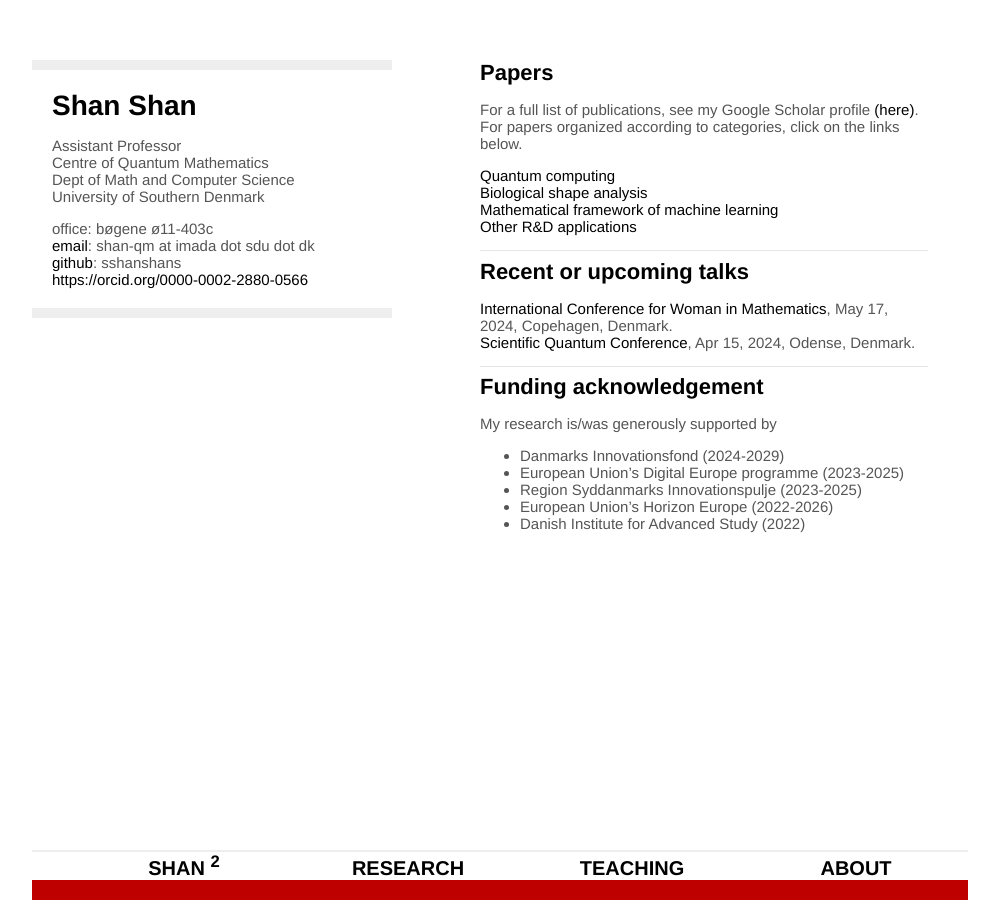
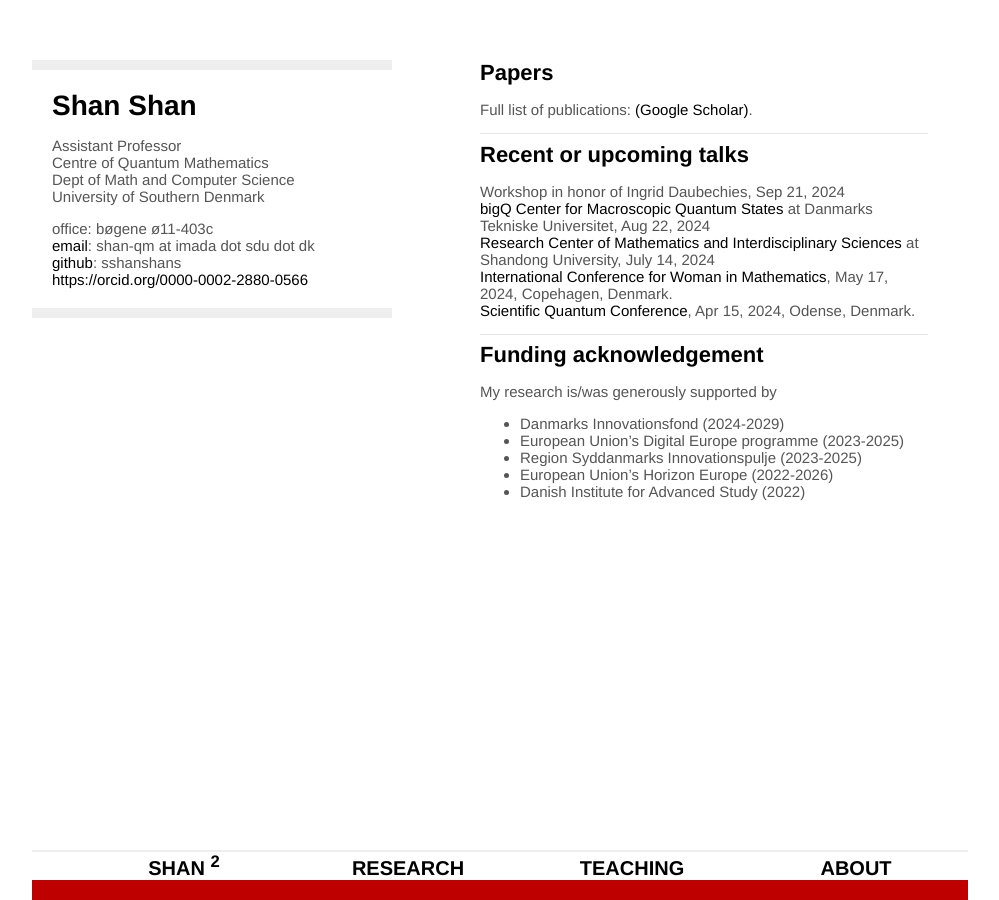
Before and after one commit to sshanshans/sshanshans.github.io, a Jekyll site: the page built from research/research.md, in a window 1280 px wide. Shown: the whole page, without its empty margins (160-1159 px from the left). Built offline with Jekyll 4.4.1, drawn with Linux system fonts in a browser that asks for light colours.

Commit message:
Update research.md

```diff
--- a/research/research.md
+++ b/research/research.md
@@ -5,18 +5,14 @@ description: Research
 ---
 
 ### Papers
-For a full list of publications, see my Google Scholar profile [(here)](https://scholar.google.com/citations?user=ZJz-eI0AAAAJ&hl=en&authuser=1). <br />
-For papers organized according to categories, click on the links below.
-
-[Quantum computing](../research/quantum.html) <br />
-[Biological shape analysis](../research/shape.html) <br />
-[Mathematical framework of machine learning](../research/ml.html) <br />
-[Other R&D applications](../research/other.html) <br />
+Full list of publications: [(Google Scholar)](https://scholar.google.com/citations?user=ZJz-eI0AAAAJ&hl=en&authuser=1). <br />
 
 <hr />
 
 ### Recent or upcoming talks
-
+Workshop in honor of Ingrid Daubechies, Sep 21, 2024 <br />
+[bigQ Center for Macroscopic Quantum States](https://www.bigq.fysik.dtu.dk/about-bigq) at Danmarks Tekniske Universitet, Aug 22, 2024  <br />
+[Research Center of Mathematics and Interdisciplinary Sciences](https://www.mis.sdu.edu.cn/index.htm) at Shandong University, July 14, 2024 <br />
 [International Conference for Woman in Mathematics](https://www.math.ku.dk/english/calendar/events/women-in-math/#:~:text=To%20mark%20this%20date%20and,May%2017%2C%202024%20in%20Copenhagen), May 17, 2024, Copehagen, Denmark. <br />
 [Scientific Quantum Conference](https://dqc.dk/event/scientific-quantum-conference/), Apr 15, 2024, Odense, Denmark.
 
```
